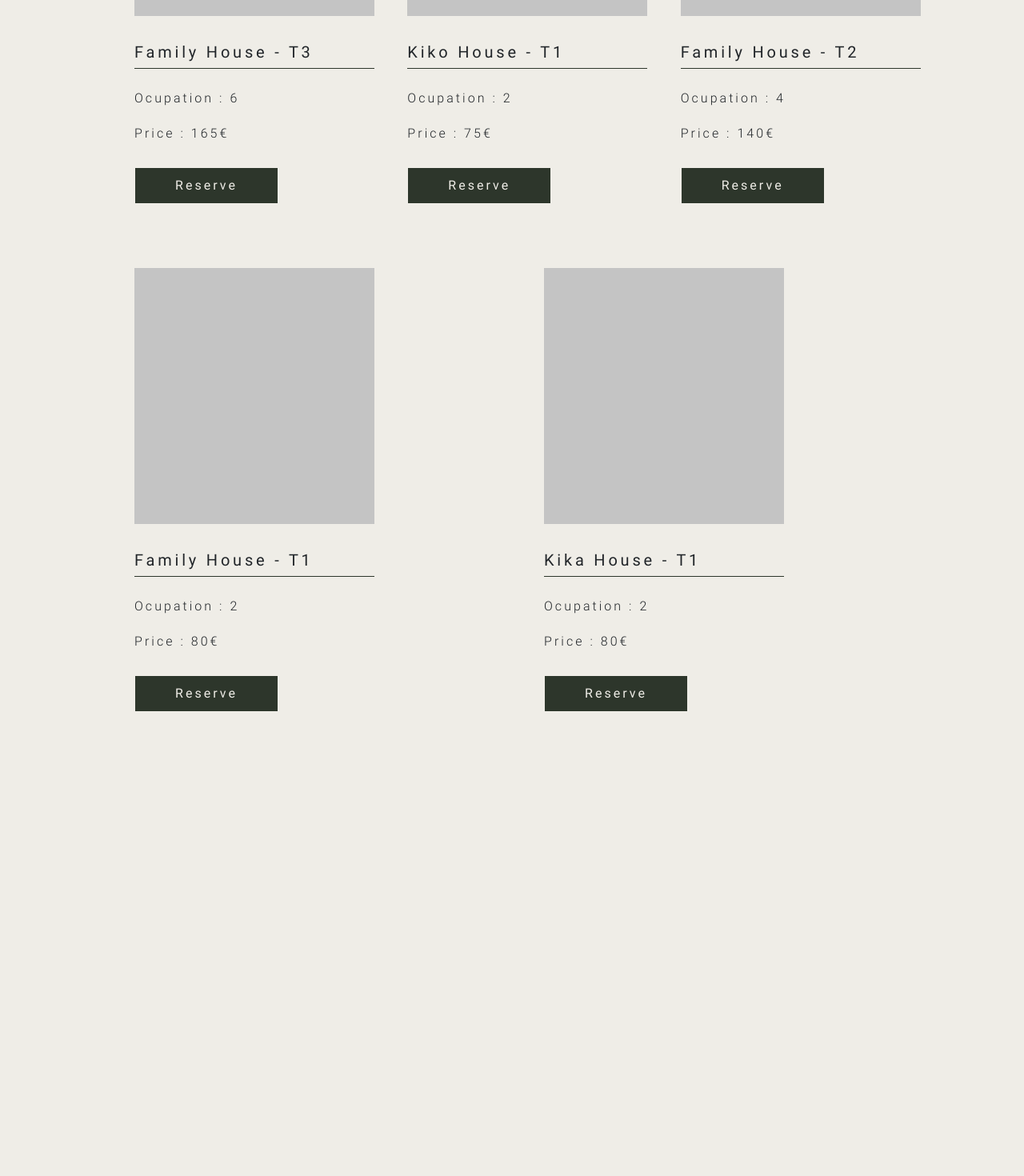
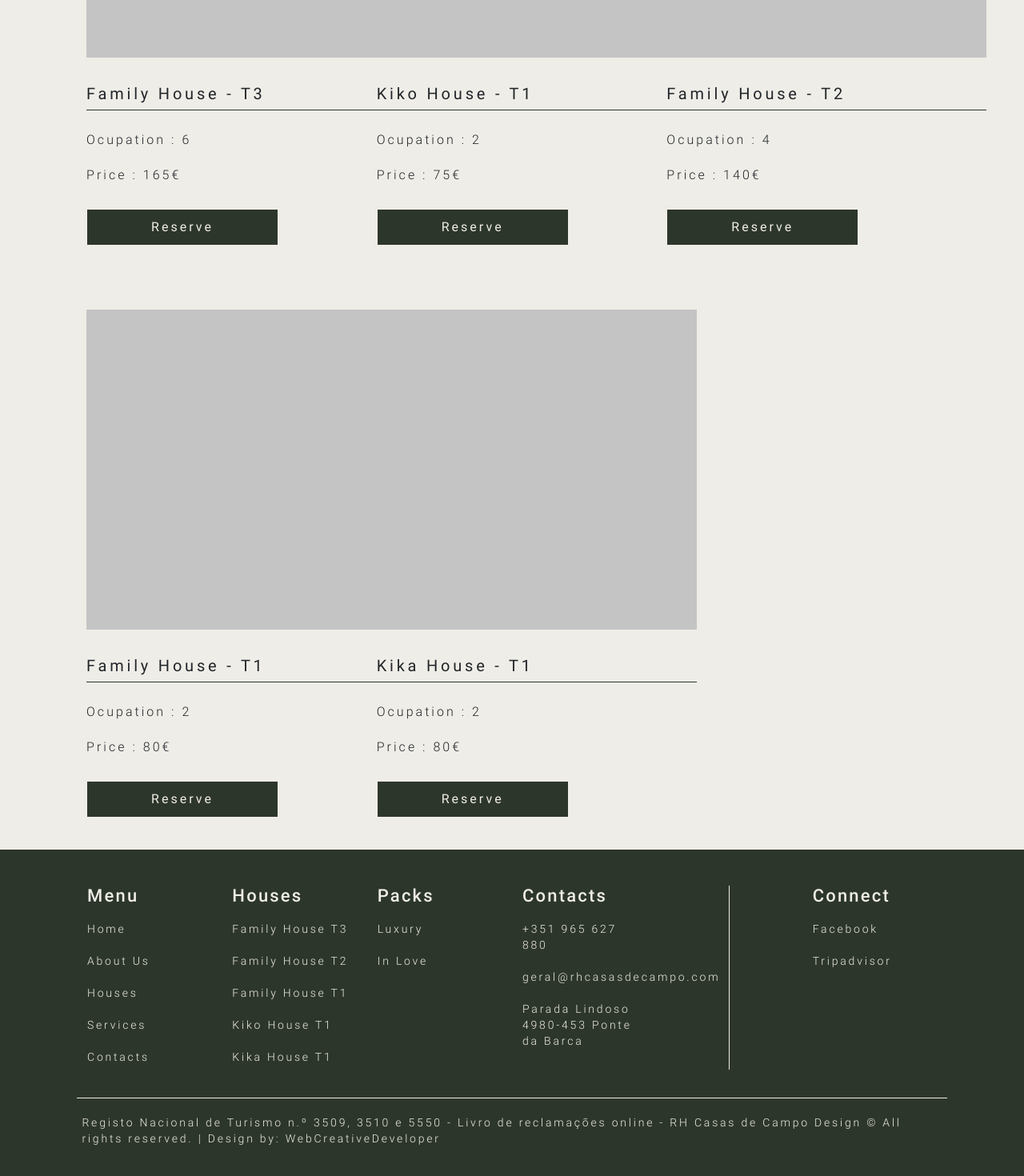
Before and after one commit to webCreativeDev/infinityHouses, a Vue app: page /houses in a window 1280 px wide. Shown: the part 610-2080 px from the top of the page at 80% size. Before the commit the page ends 1540 px from the top, so only its background shows below. Built offline with nearby package versions, Linux system fonts and the light colour scheme; what v-calendar would draw is missing.

Commit message:
refactored css for mobile

```diff
--- a/src/assets/styles/footer.css
+++ b/src/assets/styles/footer.css
@@ -67,3 +67,9 @@
   line-height: 20px;
   letter-spacing: 0.2em;
 }
+
+@media only screen and (max-width: 1200px) {
+  .esp {
+    display: none;
+  }
+}
--- a/src/assets/styles/home.css
+++ b/src/assets/styles/home.css
@@ -41,6 +41,9 @@
     border: 1px solid var(--vt-c-dark-green);
     background-color: var(--vt-c-bege);
     color: var(--vt-c-dark-green);
+  }
+  main{
+    min-height: calc(100vh - 100px);
   }
 
 
--- a/src/assets/styles/houseComponent.css
+++ b/src/assets/styles/houseComponent.css
@@ -1,11 +1,16 @@
 .house-card{
-    min-width: 300px;
     height: auto;
-    margin: 40px auto 40px 40px;
+    margin: 40px 0px;
+}
+.card-size{
+  width: 400px;
+  position: relative;
+  margin: auto;
 }
 .house-img{
     width: 100%;
-    height: 25vw;
+    height: 30vw;
+    min-height: 400px;
     background-color: #c4c4c4;
 }
 
@@ -60,3 +65,12 @@
     color: var(--vt-c-dark-green);
     border: 1px solid var(--vt-c-dark-green);
   }
+
+
+
+  @media only screen and (max-width: 768px) {
+    .card-size{
+      margin: auto;
+    }
+
+  }
--- a/src/assets/styles/houses.css
+++ b/src/assets/styles/houses.css
@@ -1,17 +1,15 @@
 .Houses{
-    display: flex !important;
     width: 80%;
     margin: auto;
-    flex-wrap: wrap;
-    justify-content: space-evenly;
-
 }
 .page-title{
     width: 100%;
     text-align: center;
     font-family: LoraRegular;
-    font-size: 64px;
+    font-size: clamp(3rem, -0.875rem + 8.333vw, 4rem) !important;
     letter-spacing: 00.19em;
     color: var(--vt-c-dark-green);
     line-height: 60px;
+    margin-top: 40px;
+    margin-bottom: 40px !important;
 }
--- a/src/components/houses/HouseComponent.vue
+++ b/src/components/houses/HouseComponent.vue
@@ -13,7 +13,9 @@ export default {
 </script>
 
 <template>
-  <div class="house-card">
+  <div class="house-card col-12 col-md-6 col-lg-6 col-xl-4">
+    <div class="card-size">
+
     <div class="house-img"></div>
     <div class="house-title">
       {{ house.name }}
@@ -22,5 +24,6 @@ export default {
     <div class="house-ocupation">Ocupation : {{ house.ocupation }}</div>
     <div class="house-price">Price : {{ house.price }}</div>
     <div class="house-btn-reserve">Reserve</div>
+      </div>
   </div>
 </template>
--- a/src/views/Footer.vue
+++ b/src/views/Footer.vue
@@ -1,7 +1,7 @@
 <template>
-  <div class="footer" v-show="disable">
+  <div class="footer">
     <div class="row rel">
-      <div class="col">
+      <div class="col-10 col-lg-4 col-sm-6 col-md-4 col-xl-2">
         <div class="fot-h1">Menu</div>
         <ul class="fot-list">
           <li class="ext-link" @click="navigateTo('/')">Home</li>
@@ -11,7 +11,7 @@
           <li class="ext-link" @click="navigateTo('/Contacts')">Contacts</li>
         </ul>
       </div>
-      <div class="col">
+      <div class="col-10 col-lg-4 col-sm-6 col-md-4 col-xl-2">
         <div class="fot-h1">Houses</div>
         <ul class="fot-list">
           <li class="ext-link" @click="navigateTo('/House/')" >Family House T3</li>
@@ -21,14 +21,14 @@
           <li class="ext-link" @click="navigateTo('/House/')" >Kika House T1</li>
         </ul>
       </div>
-      <div class="col">
+      <div class="col-10 col-lg-4 col-sm-6 col-md-4 col-xl-2">
         <div class="fot-h1">Packs</div>
         <ul class="fot-list">
           <li class="ext-link" @click="navigateTo('/Services')">Luxury</li>
           <li class="ext-link" @click="navigateTo('/Services')">In Love</li>
         </ul>
       </div>
-      <div class="col">
+      <div class="col-10 col-lg-4 col-sm-6 col-md-6 col-xl-2">
         <div class="fot-h1">Contacts</div>
         <ul class="fot-list">
           <li>+351 965 627 880</li>
@@ -39,10 +39,10 @@
           </li>
         </ul>
       </div>
-      <div class="col-sm-1 esp">
+      <div class="col-xl-2 esp">
         <div class="vl"></div>
       </div>
-      <div class="col">
+      <div class="col-10 col-lg-4 col-md-6 col-sm-6  col-xl-2">
         <div class="fot-h1">Connect</div>
         <ul class="fot-list">
           <li class="ext-link" v-on:click="openExtLink(facebook)">Facebook</li>
--- a/src/views/Houses.vue
+++ b/src/views/Houses.vue
@@ -25,7 +25,7 @@ export default {
 <div class="page-title">
 Houses
 </div>
-  <div class="Houses">
+  <div class="Houses row">
     <HouseComponent v-for="classHouse in houses" :house="classHouse" />
   </div>
 </template>
```
